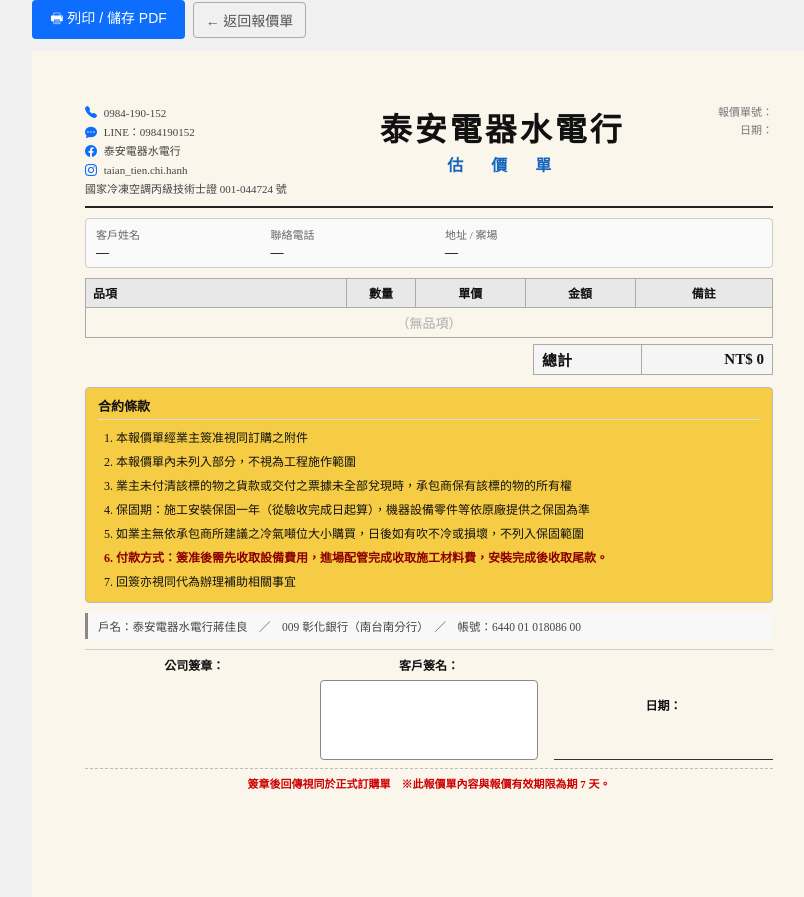
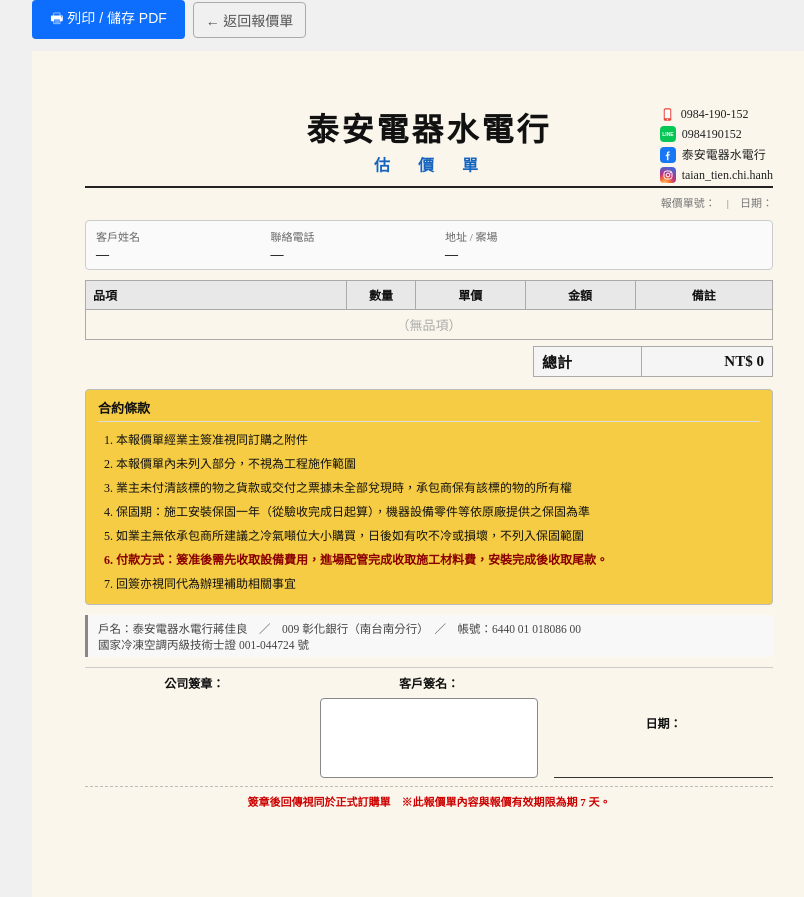
Before and after one commit to Yang-sen0821/taian-hvac, a Flask app: template templates/quotations/print.html in a window 1280 px wide. Shown: the top 897 px of the page, without its empty margins (211-1015 px from the left). Run offline with Flask 3, Linux system fonts and the light colour scheme; the template is opened without the code that fills it, so the values that code supplies are empty.

Commit message:
報價單抬頭仿紙本：FB/IG/LINE/電話改彩色品牌SVG圖示、聯絡區絕對定位右上、標題整紙置中
- print.html：聯絡區從左上單色圖示改右上彩色品牌 inline SVG（紅電話/綠LINE/藍FB/漸層IG）；
  .header justify-content:center + min-height:84px 讓公司名整紙置中；技術士證移至底部銀行資訊列；單號日期改 .meta-line 細列
- detail.html：抬頭加上同款彩色聯絡圖示與「估價單」藍字副標，與列印版一致
- Codex 兩輪審核：R1 BLOCK(標題被推離中心)→改絕對定位→R2 APPROVE；headless Chrome A4 截圖自驗版面

Co-Authored-By: Claude Opus 4.8 (1M context) <noreply@anthropic.com>

```diff
--- a/templates/quotations/print.html
+++ b/templates/quotations/print.html
@@ -35,10 +35,12 @@
 
         /* ===== 抬頭（聯絡資訊置左直向、公司名置中、單號日期置右；flex 三欄不重疊） ===== */
         .header {
+            position: relative;
             display: flex;
-            justify-content: space-between;
+            justify-content: center;
             align-items: flex-start;
             gap: 10px;
+            min-height: 84px;        /* 容納右上絕對定位聯絡區，避免溢出壓到下方單號列 */
             border-bottom: 2px solid #222;
             padding-bottom: 8px;
             margin-bottom: 10px;
@@ -79,6 +81,35 @@
             line-height: 1.6;
             color: #777;
             white-space: nowrap;
+        }
+        /* 聯絡資訊（彩色品牌圖示）絕對定位右上角，標題維持整紙置中，仿紙本估價單 */
+        .header-contact {
+            position: absolute;
+            top: 0;
+            right: 0;
+            text-align: left;
+            font-size: 12px;
+            line-height: 1.7;
+            color: #222;
+        }
+        .header-contact .ct-row {
+            display: flex;
+            align-items: center;
+            gap: 6px;
+            white-space: nowrap;
+        }
+        .header-contact .ct-ico { display: inline-flex; flex: 0 0 auto; }
+        .header-contact .ct-ico svg {
+            display: block;
+            -webkit-print-color-adjust: exact;
+            print-color-adjust: exact;
+        }
+        /* 報價單號 / 日期細列 */
+        .meta-line {
+            text-align: right;
+            font-size: 11px;
+            color: #777;
+            margin: -4px 0 10px;
         }
 
         /* ===== 客戶資訊 ===== */
@@ -298,24 +329,29 @@
 
 <div class="page">
 
-    <!-- (a) 抬頭：聯絡資訊+證照置左直向、公司名置中、單號日期置右 -->
+    <!-- (a) 抬頭：公司名置中、聯絡資訊（彩色品牌圖示）置右上，仿紙本估價單 -->
     <div class="header">
-        <div class="header-left">
-            <div><i class="bi bi-telephone-fill"></i> 0984-190-152</div>
-            <div><i class="bi bi-chat-dots-fill"></i> LINE：0984190152</div>
-            <div><i class="bi bi-facebook"></i> 泰安電器水電行</div>
-            <div><i class="bi bi-instagram"></i> taian_tien.chi.hanh</div>
-            <div>國家冷凍空調丙級技術士證 001-044724 號</div>
-        </div>
         <div class="header-center">
             <h1>{{ q.company or '泰安電器水電行' }}</h1>
             <p class="subtitle">估　價　單</p>
         </div>
-        <div class="header-right">
-            <div>報價單號：{{ q.quote_number }}</div>
-            <div>日期：{{ roc_date or q.quote_date }}</div>
+        <div class="header-contact">
+            <div class="ct-row">
+                <span class="ct-ico"><svg viewBox="0 0 24 24" width="15" height="15"><rect x="6" y="2" width="12" height="20" rx="2.5" fill="#e8453c"/><rect x="7.6" y="4" width="8.8" height="14" rx="0.6" fill="#fff"/><circle cx="12" cy="20" r="1" fill="#fff"/></svg></span>0984-190-152
+            </div>
+            <div class="ct-row">
+                <span class="ct-ico"><svg viewBox="0 0 24 24" width="16" height="16"><rect width="24" height="24" rx="6" fill="#06C755"/><text x="12" y="15.5" font-size="7.5" font-weight="700" fill="#fff" text-anchor="middle" font-family="Arial,Helvetica,sans-serif">LINE</text></svg></span>0984190152
+            </div>
+            <div class="ct-row">
+                <span class="ct-ico"><svg viewBox="0 0 24 24" width="16" height="16"><rect width="24" height="24" rx="6" fill="#1877F2"/><path d="M14.7 8.3h-1.4c-.4 0-.7.3-.7.8v1.6h2.1l-.3 2.1h-1.8V20h-2.2v-6.2H8.6v-2.1h1.7V9.4c0-1.8 1.1-2.8 2.7-2.8.8 0 1.5.06 1.7.09v1.6z" fill="#fff"/></svg></span>泰安電器水電行
+            </div>
+            <div class="ct-row">
+                <span class="ct-ico"><svg viewBox="0 0 24 24" width="16" height="16"><defs><radialGradient id="igp" cx="0.3" cy="1.05" r="1.3"><stop offset="0" stop-color="#fed576"/><stop offset="0.25" stop-color="#f47133"/><stop offset="0.5" stop-color="#bc3081"/><stop offset="0.8" stop-color="#4c63d2"/></radialGradient></defs><rect width="24" height="24" rx="6" fill="url(#igp)"/><rect x="6" y="6" width="12" height="12" rx="3.6" fill="none" stroke="#fff" stroke-width="1.5"/><circle cx="12" cy="12" r="2.9" fill="none" stroke="#fff" stroke-width="1.5"/><circle cx="15.6" cy="8.4" r="0.95" fill="#fff"/></svg></span>taian_tien.chi.hanh
+            </div>
         </div>
     </div>
+    <!-- 報價單號 / 日期細列 -->
+    <div class="meta-line">報價單號：{{ q.quote_number }}　|　日期：{{ roc_date or q.quote_date }}</div>
 
     <!-- (b) 客戶資訊 -->
     <div class="customer-section">
@@ -421,7 +457,8 @@
 
     <!-- (f) 銀行帳戶 -->
     <div class="bank-info">
-        戶名：泰安電器水電行蔣佳良　／　009 彰化銀行（南台南分行）　／　帳號：6440 01 018086 00
+        戶名：泰安電器水電行蔣佳良　／　009 彰化銀行（南台南分行）　／　帳號：6440 01 018086 00<br>
+        國家冷凍空調丙級技術士證 001-044724 號
     </div>
 
     <!-- (g) 簽章區 -->
```
Also changed, not shown: templates/quotations/detail.html (+27 -5 lines).
